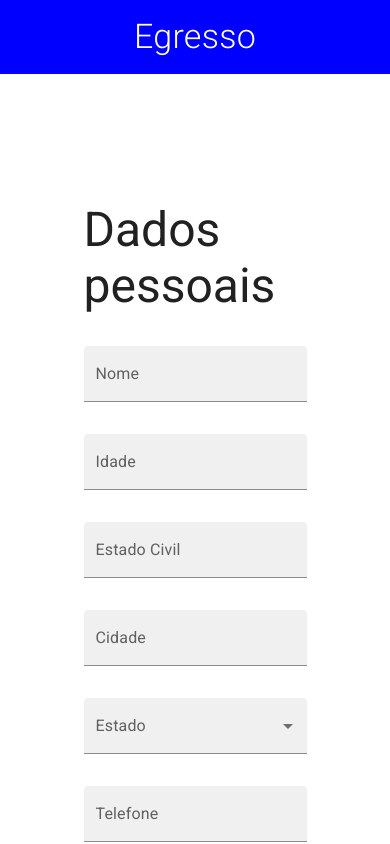
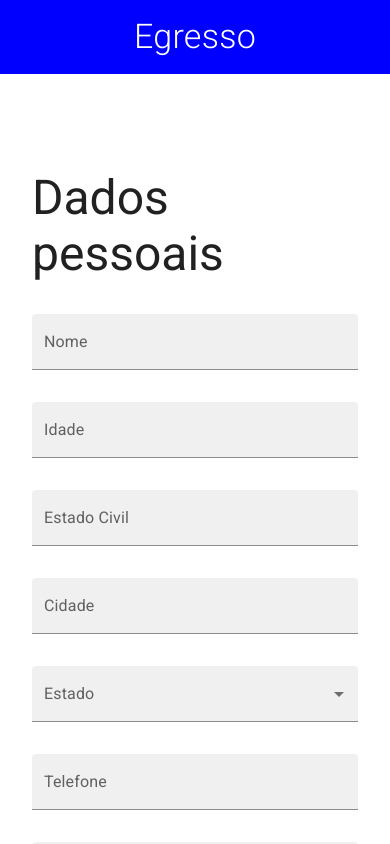
Before and after one commit to Tonny221/egresso-form, a React (Create React App) app: page / in a window 390 px wide. Shown: the top 844 px of the page. Built offline with nearby package versions, Linux system fonts and the light colour scheme.

Commit message:
little fix

```diff
--- a/src/containers/styles.js
+++ b/src/containers/styles.js
@@ -2,22 +2,19 @@ import { Box, styled, Paper, Button } from '@mui/material'
 
 export const PaperContainer = styled(Box)(({ theme }) => ({
     width: '60%',
+    [theme.breakpoints.down('md')]: {
+        width: '90%'
+    },
     [theme.breakpoints.down('sm')]: {
         width: '100%'
-    },
-    [theme.breakpoints.down('md')]: {
-        width: '90%'
     },
     margin: '4rem auto'
 }));
 
 export const InfoPaper = styled(Paper)(({ theme }) => ({
-    padding: '1rem',
+    padding: '2rem',
     [theme.breakpoints.up('sm')]: {
         padding: '6rem'
-    },
-    [theme.breakpoints.down('md')]: {
-        padding: '4rem'
     },
     display: 'flex',
     flexDirection: 'column',
```
